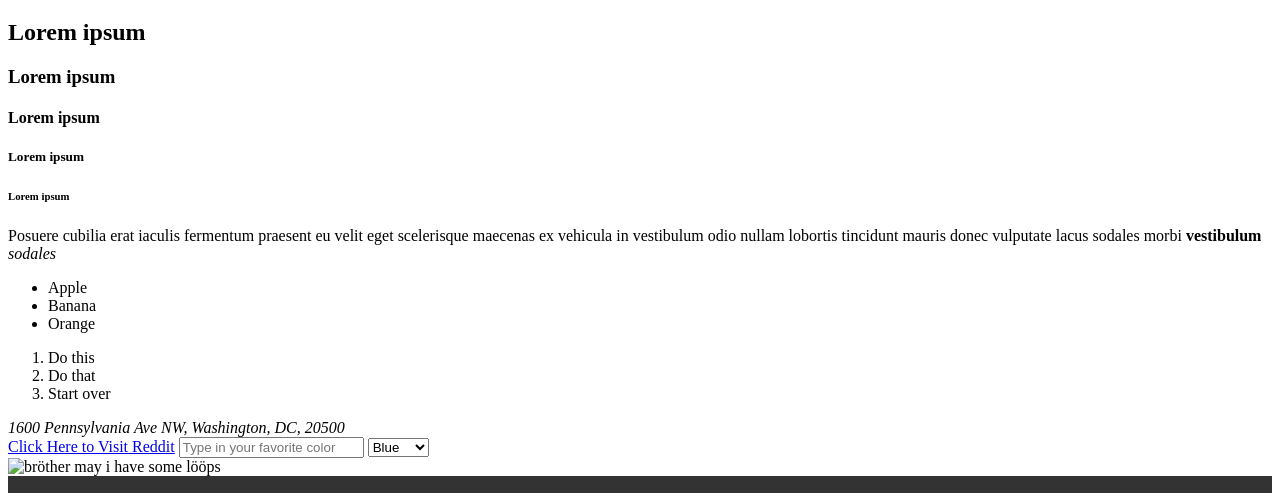
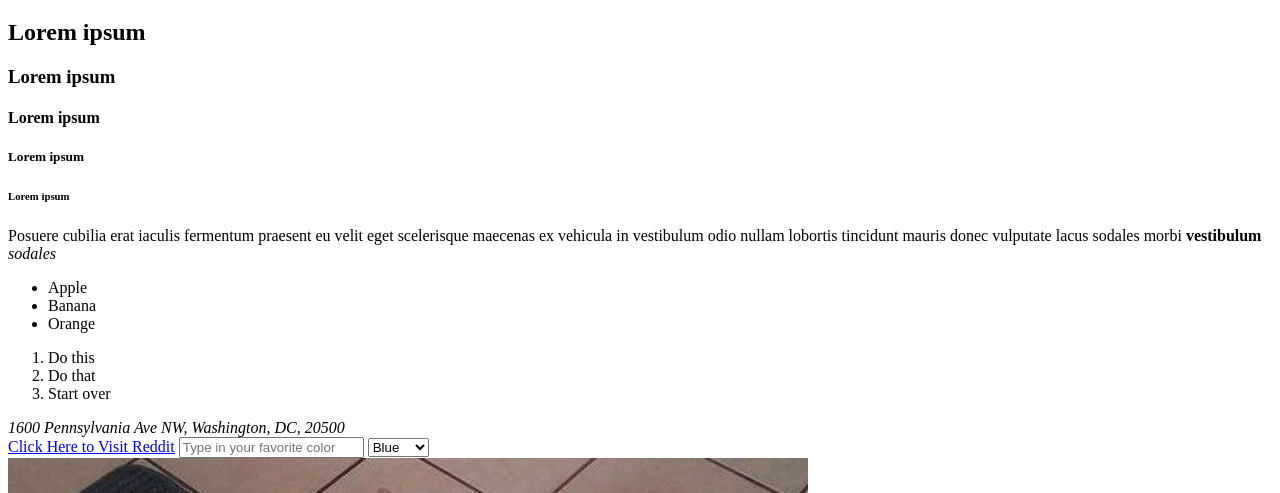
Before and after one commit to ktlyndng/create-the-elements, a plain HTML site: page common-elements/index.html in a window 1280 px wide. Shown: the part 307-800 px from the top of the page. Drawn offline with Linux system fonts and the light colour scheme; the site is published under a folder, as on GitHub Pages, so addresses that start at the root find nothing.

Commit message:
updated todo 28

```diff
--- a/common-elements/index.html
+++ b/common-elements/index.html
@@ -291,7 +291,6 @@
         <option value="yellow">Yellow</option>
       </select>
     </div>
-
     <!--
       27
       TODO: Make a div element
@@ -310,9 +309,8 @@
           - width: 100%
         Documentation: https://developer.mozilla.org/en-US/docs/Web/HTML/Element/img
       -->
-      <img src="/images/loops.jpg" alt="bröther may i have some lööps" width:
+      <img src="./../images/loops.jpg" alt="bröther may i have some lööps" width:
       100%>
-
       <!--
         29
         TODO: Make a video element
```
